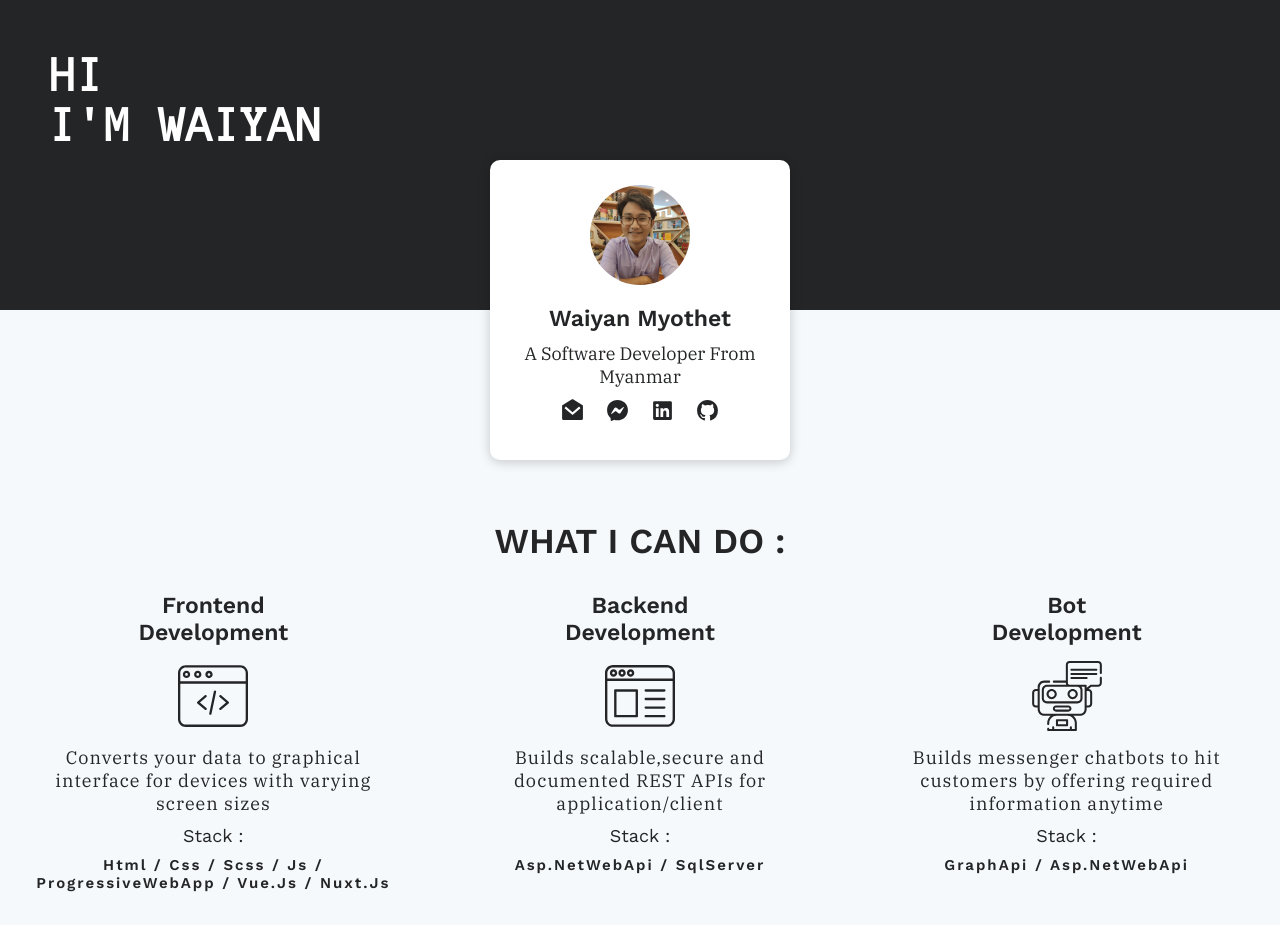
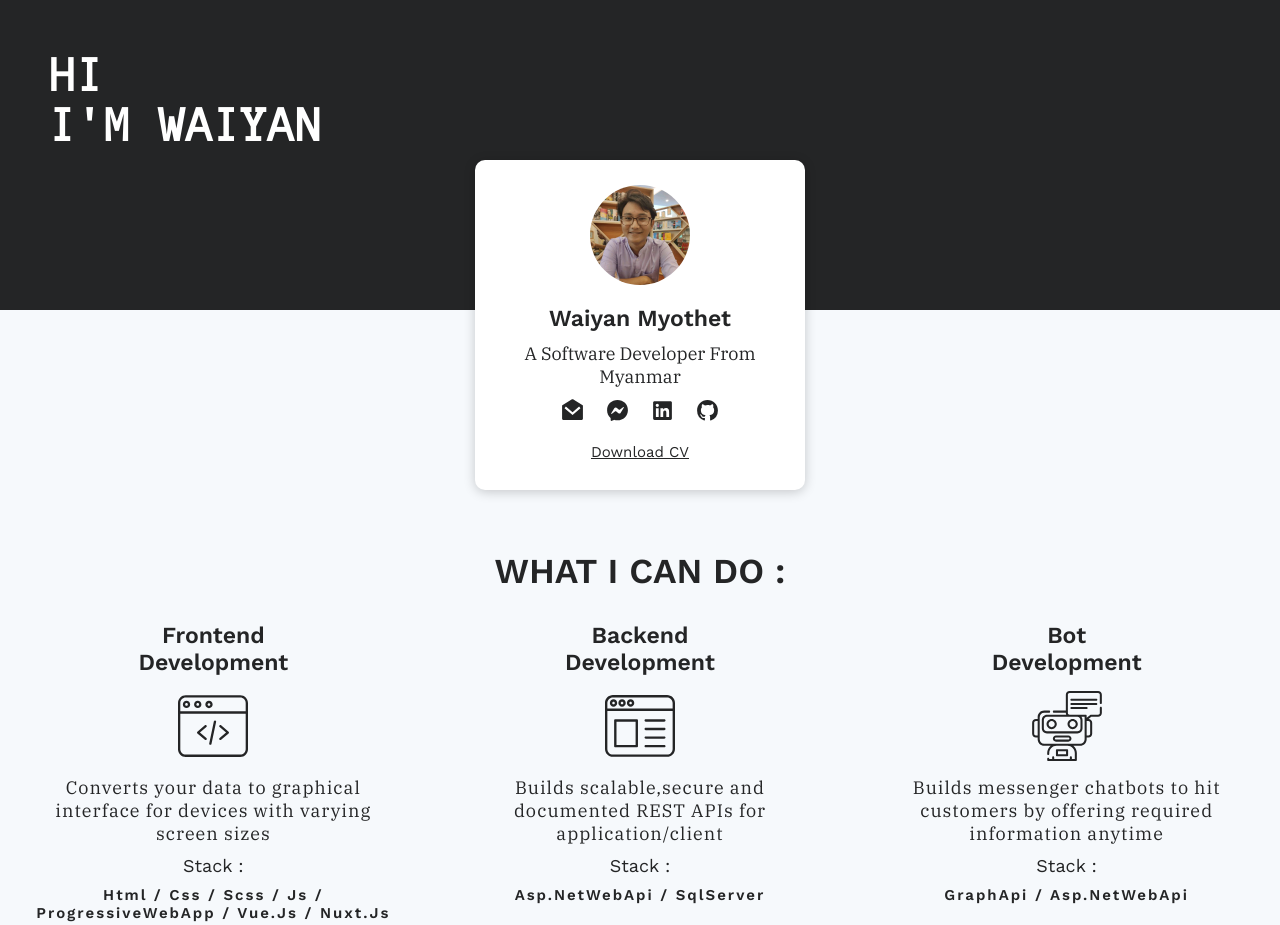
Before and after one commit to WaiyanMyothet/MyPortfolio, a website: page index.html in a window 1280 px wide. Shown: the top 925 px of the page. Drawn offline with nearby package versions, Linux system fonts and the light colour scheme.

Commit message:
added resume

```diff
--- a/css/style.css
+++ b/css/style.css
@@ -112,8 +112,8 @@ svg {
   margin-top: -15rem; }
   .info-box {
     background-color: #fff;
-    width: 30rem;
-    height: 30rem;
+    width: 33rem;
+    height: 33rem;
     display: flex;
     flex-direction: column;
     align-items: center;
@@ -129,6 +129,10 @@ svg {
       text-align: center; }
     .info-box--icons {
       display: flex; }
+    .info-box--download {
+      padding: 1rem;
+      text-decoration: underline;
+      font-size: 1.5rem; }
 
 .icons {
   font-size: 2.3rem;
--- a/index.html
+++ b/index.html
@@ -179,6 +179,7 @@
               </svg>
             </a>
           </div>
+          <a href="assets/Waiyan Myothet's Resume.pdf" download class="info-box--download">Download CV</a>
         </div>
       </section>
       <section class="skills">
```
Also changed, not shown: 1 other file.
